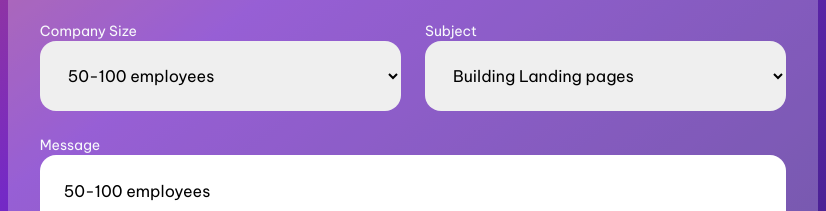
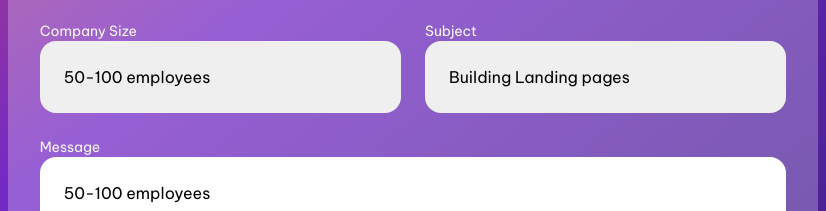
Before and after one commit to JuanPDN/contact-page, a website: page index.html in a window 1280 px wide. Shown: the part 517-728 px from the top of the page, 227-1053 px from the left. Drawn offline with Linux system fonts and the light colour scheme.

Commit message:
Style(select):Removed default appearance of select elements with custom CSS

```diff
--- a/index.html
+++ b/index.html
@@ -33,14 +33,14 @@
 
                     <div class="flex flex-col w-full">
                         <label class="text-sm" for="size">Company Size</label>
-                        <select class="text-black p-6 rounded-2xl" name="size" id="size">
+                        <select class="text-black p-6 rounded-2xl appearance-none" name="size" id="size">
                             <option value="50-100">50-100 employees</option>
                         </select>
                     </div>
 
                     <div class="flex flex-col w-full">
                         <label class="text-sm" for="subject">Subject</label>
-                        <select class="text-black p-6 rounded-2xl" name="subject" id="subject">
+                        <select class="text-black p-6 rounded-2xl appearance-none" name="subject" id="subject">
                             <option value="building landing pages">Building Landing pages</option>
                         </select>
 
--- a/package.json
+++ b/package.json
@@ -1,6 +1,6 @@
 {
   "name": "contact-page",
-  "version": "1.0.0",
+  "version": "1.0.1",
   "description": "",
   "main": "index.js",
   "scripts": {
```
Also changed, not shown: src/style/output.css.
